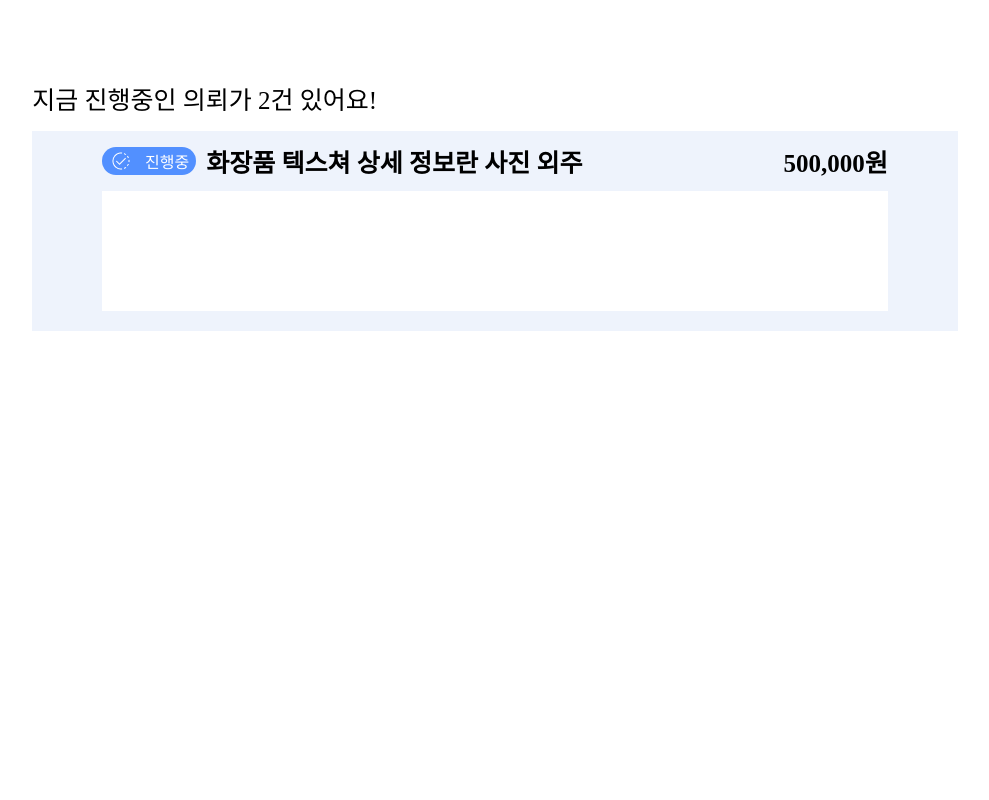
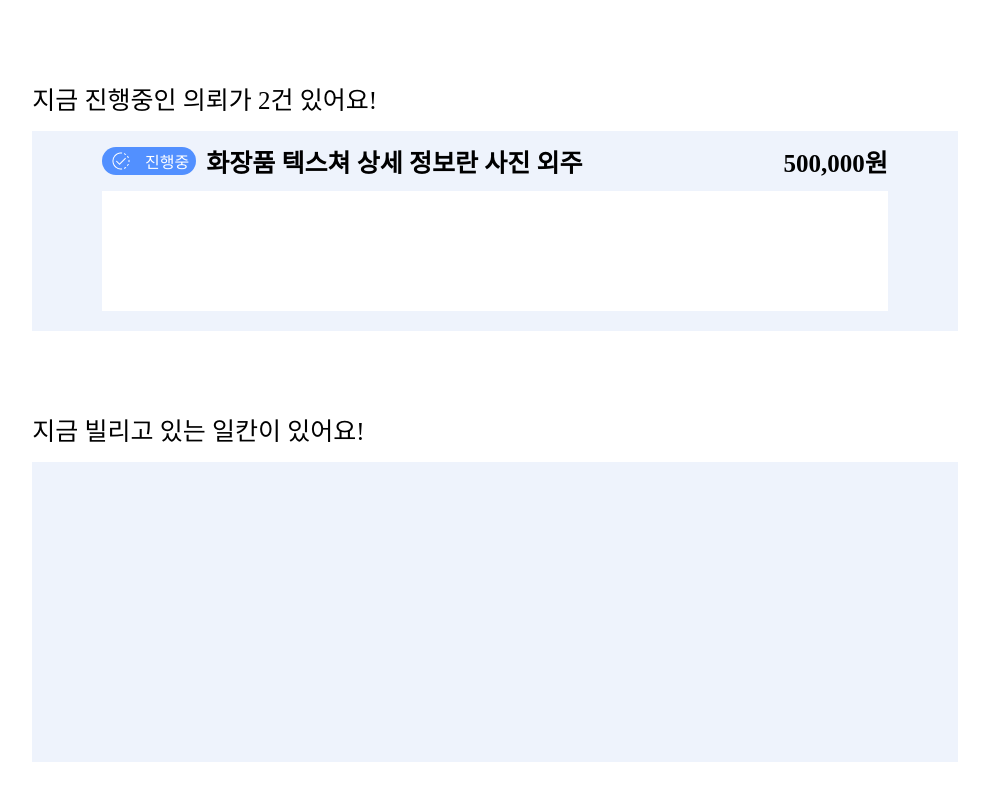
Before and after one commit to cryingdryice/ILKAN-web, a React (Vite) app: page /main/myPage in a window 1280 px wide. Shown: the part 569-1369 px from the top of the page, without its empty margins (265-1254 px from the left). Before the commit the page ends 970 px from the top, so only its background shows below. Built offline with nearby package versions, Linux system fonts and the light colour scheme; the HTML template or start-up script is replaced by a standard one.

Commit message:
chore: progressingIlKan 컴포넌트화 및 css module 생성

```diff
--- /dev/null
+++ b/src/components/progressingIlKan.tsx
@@ -0,0 +1,15 @@
+import progressingIlKanStyle from "../css/components/progressingIlKan.module.css";
+import checkImg from "../assets/check.png";
+
+export default function ProgressingIlKan() {
+  return (
+    <div className={progressingIlKanStyle.container}>
+      <div className={progressingIlKanStyle.headerDiv}>
+        <span>지금 빌리고 있는 일칸이 있어요!</span>
+      </div>
+      <div className={progressingIlKanStyle.body}>
+        <div className={progressingIlKanStyle.inner}></div>
+      </div>
+    </div>
+  );
+}
--- /dev/null
+++ b/src/css/components/progressingIlKan.module.css
@@ -0,0 +1,26 @@
+.container {
+  margin-top: 80px;
+  width: 100%;
+}
+.headerDiv {
+  margin-bottom: 15px;
+}
+
+.headerDiv span {
+  font-size: 25px;
+}
+
+.body {
+  width: 100%;
+  height: 300px;
+  background-color: #eef3fc;
+}
+.inner {
+  /* width: 100%; */
+  margin-left: 70px;
+  margin-right: 70px;
+  display: flex;
+  flex-direction: column;
+  height: 100%;
+  /* background-color: red; */
+}
--- a/src/pages/main/myPage.tsx
+++ b/src/pages/main/myPage.tsx
@@ -1,4 +1,5 @@
 import Profile from "../../components/Profile";
+import ProgressingIlKan from "../../components/progressingIlKan";
 import ProgressingWork from "../../components/ProgressingWork";
 import myPageStyle from "../../css/pages/myPage.module.css";
 
@@ -7,6 +8,7 @@ export default function MyPage() {
     <div className={myPageStyle.myPageContainer}>
       <Profile />
       <ProgressingWork />
+      <ProgressingIlKan />
     </div>
   );
 }
```
